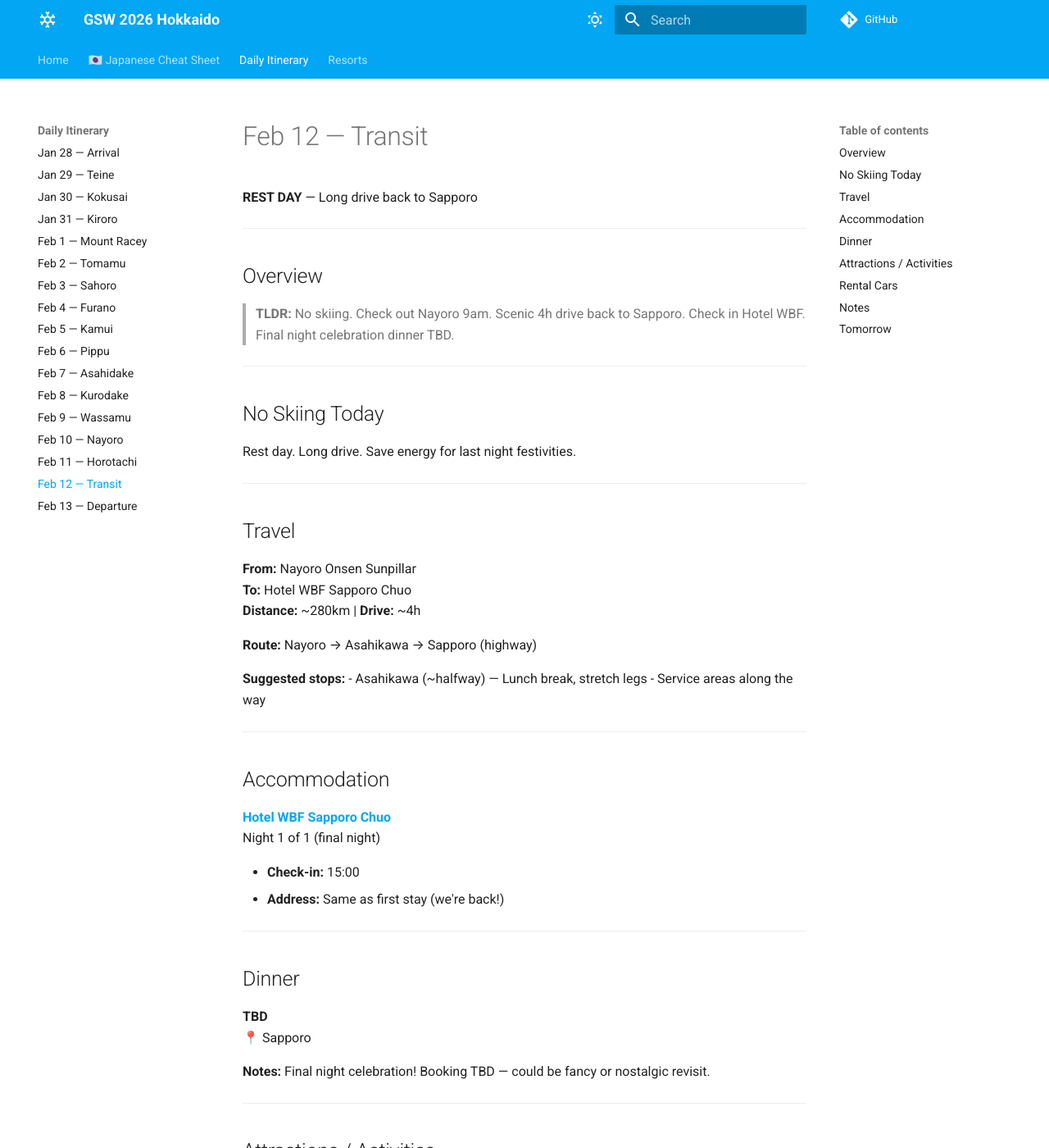
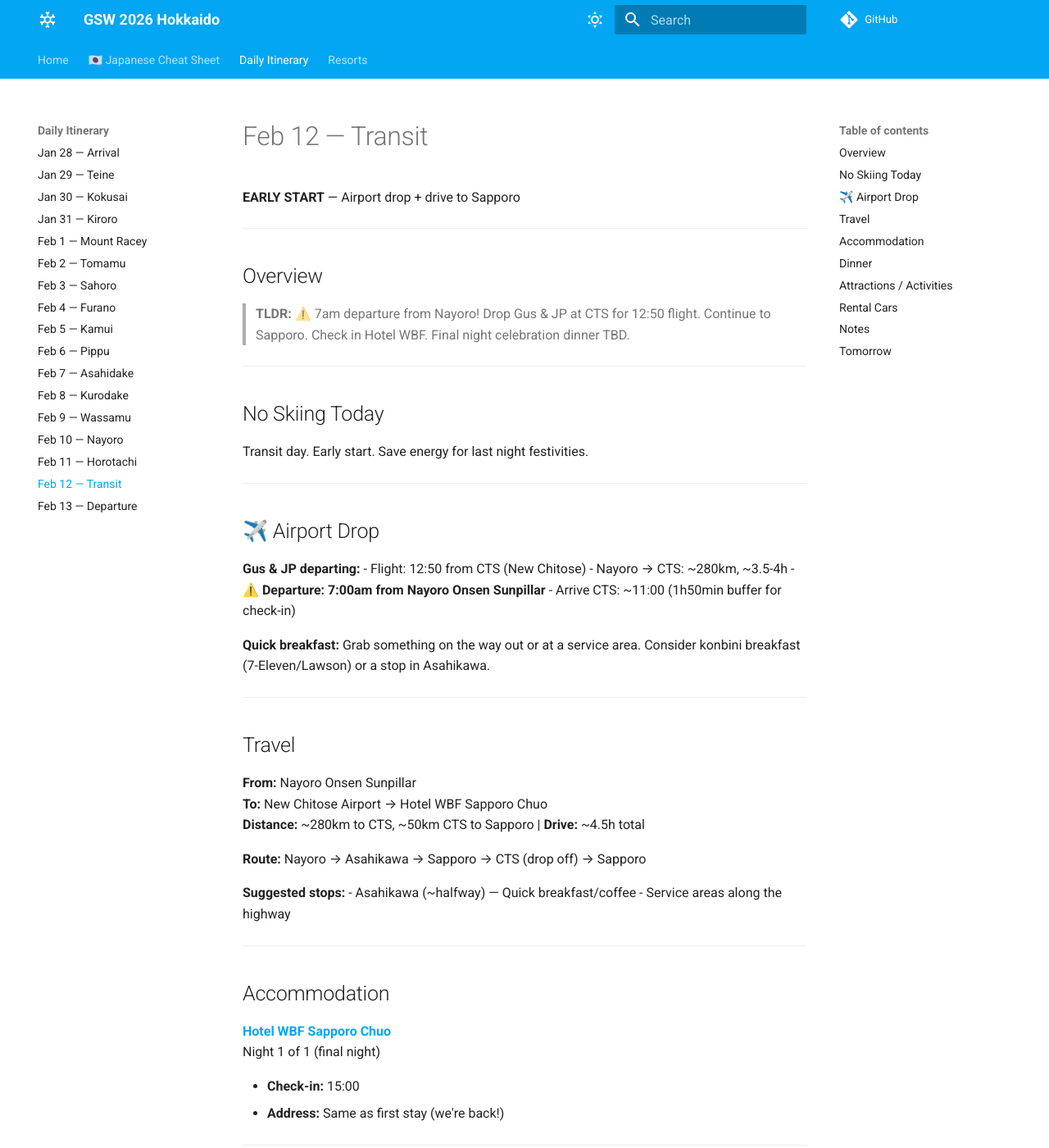
Before and after one commit to madmantim/GSW-26, an MkDocs documentation site: the page built from docs/days/2026-02-12-transit.md, in a window 1280 px wide and 1400 px high. Shown: the whole window at 82% size. Built offline with MkDocs 1.6.1 and Material for MkDocs 9.7.7, drawn with Linux system fonts in a browser that asks for light colours; comment, search, counter and statistics services are not loaded; some of the changed text lies outside the part shown.

Commit message:
Itinerary swap: Feb 9 Piyashiri (Wassamu closed Mon), Feb 10 Wassamu, Feb 11 Piyashiri again, Feb 12 early 7am departure for Gus/JP flight

```diff
--- a/docs/days/2026-02-12-transit.md
+++ b/docs/days/2026-02-12-transit.md
@@ -1,33 +1,45 @@
 # Feb 12 — Transit
 
-**REST DAY** — Long drive back to Sapporo
+**EARLY START** — Airport drop + drive to Sapporo
 
 ---
 
 ## Overview
 
-> **TLDR:** No skiing. Check out Nayoro 9am. Scenic 4h drive back to Sapporo. Check in Hotel WBF. Final night celebration dinner TBD.
+> **TLDR:** ⚠️ 7am departure from Nayoro! Drop Gus & JP at CTS for 12:50 flight. Continue to Sapporo. Check in Hotel WBF. Final night celebration dinner TBD.
 
 ---
 
 ## No Skiing Today
 
-Rest day. Long drive. Save energy for last night festivities.
+Transit day. Early start. Save energy for last night festivities.
+
+---
+
+## ✈️ Airport Drop
+
+**Gus & JP departing:**
+- Flight: 12:50 from CTS (New Chitose)
+- Nayoro → CTS: ~280km, ~3.5-4h
+- **⚠️ Departure: 7:00am from Nayoro Onsen Sunpillar**
+- Arrive CTS: ~11:00 (1h50min buffer for check-in)
+
+**Quick breakfast:** Grab something on the way out or at a service area. Consider konbini breakfast (7-Eleven/Lawson) or a stop in Asahikawa.
 
 ---
 
 ## Travel
 
 **From:** Nayoro Onsen Sunpillar
-**To:** Hotel WBF Sapporo Chuo
-**Distance:** ~280km | **Drive:** ~4h
+**To:** New Chitose Airport → Hotel WBF Sapporo Chuo
+**Distance:** ~280km to CTS, ~50km CTS to Sapporo | **Drive:** ~4.5h total
 
-**Route:** Nayoro → Asahikawa → Sapporo (highway)
+**Route:** Nayoro → Asahikawa → Sapporo → CTS (drop off) → Sapporo
 
 
 **Suggested stops:**
-- Asahikawa (~halfway) — Lunch break, stretch legs
-- Service areas along the way
+- Asahikawa (~halfway) — Quick breakfast/coffee
+- Service areas along the highway
 
 ---
 
@@ -71,7 +83,7 @@ _Evening in Sapporo:_
 
 ## Notes
 
-_Trip is nearly over. Reminisce on the drive. Final night in Sapporo — make it count!_
+_Sayonara Gus & JP! Trip is nearly over for the rest too. Reminisce on the drive. Final night in Sapporo — make it count!_
 
 ---
 
```
Also changed, not shown: docs/days/2026-02-09-wassamu.md (+14 -14 lines), docs/days/2026-02-10-nayoro.md (+13 -13 lines), docs/days/2026-02-11-horotachi.md (+13 -13 lines).
